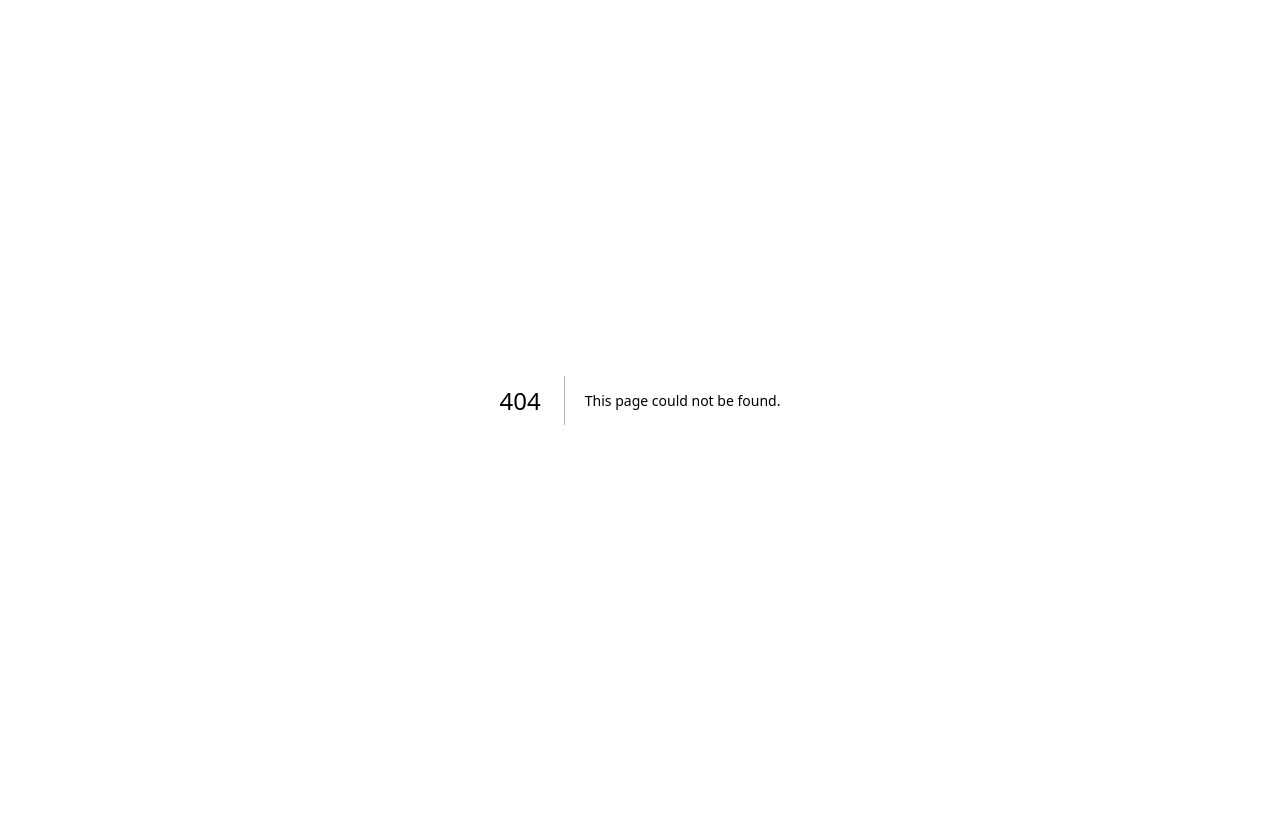
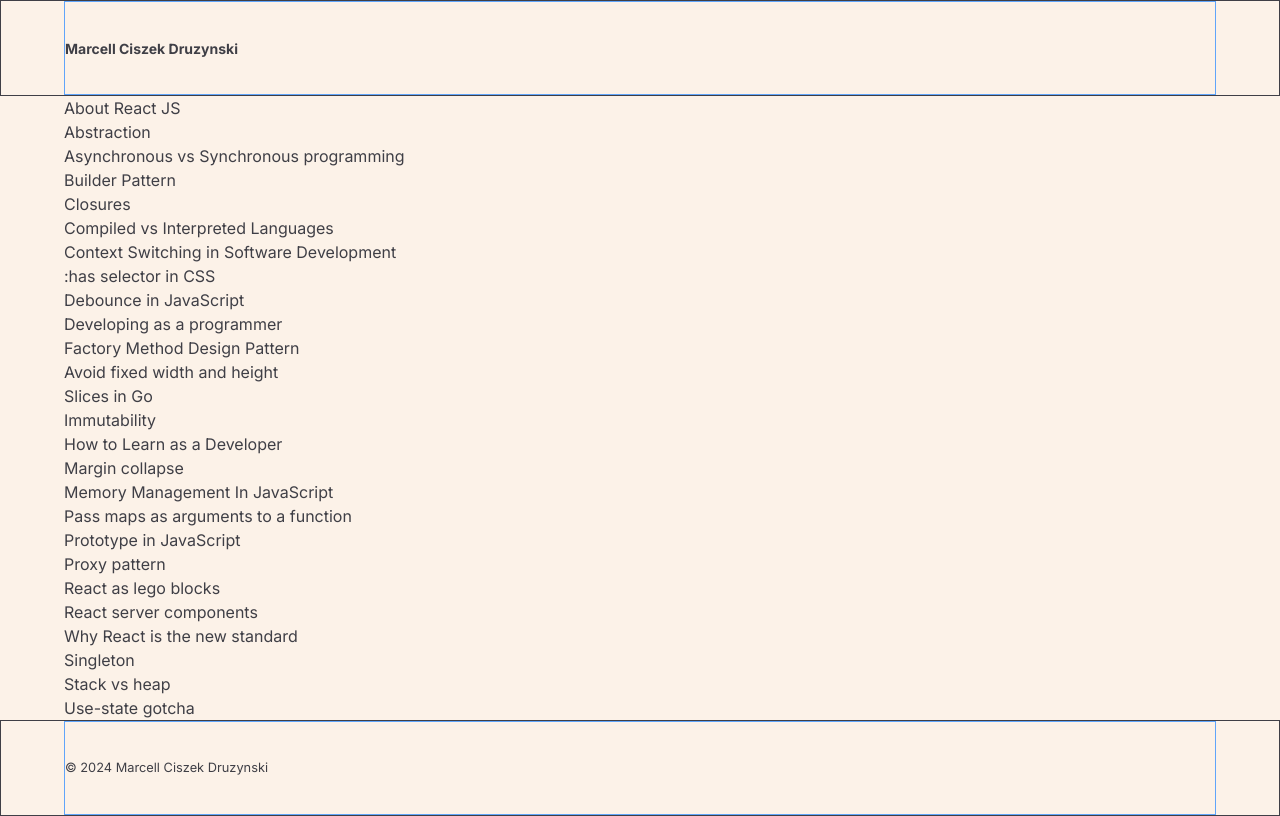
Before and after one commit to masiucd/marcell_ciszek_druzynski.com, a Next.js app: page /blog in a window 1280 px wide. Before the commit this address had no page. Built offline with nearby package versions, Linux system fonts and the light colour scheme.

Commit message:
Add new pages and update styles

```diff
--- a/content/posts/css-has.mdx
+++ b/content/posts/css-has.mdx
@@ -1,5 +1,5 @@
 ---
-title: "The :has selector in CSS"
+title: ":has selector in CSS"
 about: "The :has selector in CSS has taken the CSS community by storm, offering the power to accomplish complex tasks with ease. In this post, I will provide a comprehensive overview of how the :has selector works, how to use it, and what it replaces."
 date: 2023-03-01
 updated: 2023-03-01
--- /dev/null
+++ b/src/app/(main)/blog/[slug]/page.tsx
@@ -0,0 +1,65 @@
+import {Code} from "bright";
+import {notFound} from "next/navigation";
+import {MDXRemote} from "next-mdx-remote/rsc";
+
+import {PageWrapper} from "@/components/page-wrapper";
+import {getPost, slugify} from "@/lib/db";
+
+Code.lineNumbers = true;
+Code.theme = {
+  dark: "github-dark",
+  light: "github-light",
+};
+
+export default function PostPageSlug({
+  params,
+}: {
+  params: {
+    slug: string;
+  };
+}) {
+  let post = getPost(params.slug);
+  if (!post) {
+    return notFound();
+  }
+
+  let {frontMatter, content, titles} = post;
+  return (
+    // <PageWrapper className="max-w-none  md:max-w-7xl">
+    <PageWrapper>
+      <section className="bg-gray-800 text-white">
+        <h1>{frontMatter.title}</h1>
+        <p>{frontMatter.date}</p>
+        <p>{frontMatter.about}</p>
+        <ul>
+          {frontMatter.tags.map((x) => (
+            <li key={x}>{x}</li>
+          ))}
+        </ul>
+      </section>
+      <section className="flex justify-between border border-green-500">
+        {/* class="flex flex-col border-dark border-t-2 dark:border-off-white dark:prose-invert m-auto max-w-2xl md:prose-xl mt-4 overflow-hidden prose prose-lg pt-8" */}
+        <article className="prose-sm m-auto flex max-w-none flex-col  bg-red-300 dark:prose-invert md:prose-base">
+          <MDXRemote
+            source={content}
+            components={{
+              pre: Code,
+            }}
+            // options={{rehypePlugins: [require("rehype-slug")]}}
+          />
+        </article>
+        {/* class="pr-4 basis-[20%] flex-col hidden items-end max-h-[calc(100vh_-_13rem)] overflow-auto scrollbar sticky top-0 xl:flex" */}
+        <aside className="sticky top-0 flex max-h-[32rem]  basis-[100%] flex-col border border-red-600 xl:flex ">
+          <p>Table of contents</p>
+          <ul>
+            {titles.map((x) => (
+              <li key={x}>
+                <a href={`#${slugify(x)}`}>{x}</a>
+              </li>
+            ))}
+          </ul>
+        </aside>
+      </section>
+    </PageWrapper>
+  );
+}
--- /dev/null
+++ b/src/app/(main)/blog/layout.tsx
@@ -0,0 +1,15 @@
+import {type Metadata} from "next";
+import {type ReactNode} from "react";
+
+export const metadata: Metadata = {
+  title: "Marcell Ciszek Druzynski | Blog",
+  description: "Blog page",
+};
+
+export default function BlogLayout({
+  children,
+}: Readonly<{
+  children: ReactNode;
+}>) {
+  return <>{children}</>;
+}
--- /dev/null
+++ b/src/app/(main)/blog/page.tsx
@@ -0,0 +1,19 @@
+import Link from "next/link";
+
+import {PageWrapper} from "@/components/page-wrapper";
+import {getAllPostData} from "@/lib/db";
+
+export default function BlogPage() {
+  let posts = getAllPostData();
+  return (
+    <PageWrapper>
+      <ul>
+        {posts.map((post) => (
+          <li key={post.slug}>
+            <Link href={`/blog/${post.slug}`}>{post.title}</Link>
+          </li>
+        ))}
+      </ul>
+    </PageWrapper>
+  );
+}
--- /dev/null
+++ b/src/app/(main)/layout.tsx
@@ -0,0 +1,30 @@
+import Link from "next/link";
+import {type ReactNode} from "react";
+
+export default function Layout({
+  children,
+}: Readonly<{
+  children: ReactNode;
+}>) {
+  return (
+    <>
+      <header className="flex h-[6rem] border border-gray-700 ">
+        <div className="app-width mx-auto  flex flex-1 items-center border border-blue-400">
+          <Link href="/">
+            <strong className="text-sm font-bold">
+              Marcell Ciszek Druzynski
+            </strong>
+          </Link>
+        </div>
+      </header>
+      <main className="flex min-h-[calc(100dvh-12rem)] flex-col">
+        {children}
+      </main>
+      <footer className="flex h-[6rem] border border-gray-700">
+        <div className="app-width mx-auto  flex flex-1 items-center border border-blue-400">
+          <small>© {new Date().getFullYear()} Marcell Ciszek Druzynski</small>
+        </div>
+      </footer>
+    </>
+  );
+}
--- /dev/null
+++ b/src/app/(main)/page.tsx
@@ -0,0 +1,13 @@
+import Link from "next/link";
+
+import {PageWrapper} from "@/components/page-wrapper";
+
+export default function Home() {
+  return (
+    <PageWrapper>
+      <h1>
+        <Link href="/blog">Blog</Link>
+      </h1>
+    </PageWrapper>
+  );
+}
--- a/src/app/globals.css
+++ b/src/app/globals.css
@@ -11,8 +11,9 @@
 html {
   @apply text-base;
 }
+/* rgb(252 241 230 / var(--tw-bg-opac */
 body {
-  @apply text-gray-900 dark:text-gray-100 bg-gray-50 dark:bg-gray-900;
+  @apply text-gray-700 dark:text-gray-100 bg-linen-50 dark:bg-gray-900;
 }
 
 @layer components {
--- a/src/app/layout.tsx
+++ b/src/app/layout.tsx
@@ -1,18 +1,20 @@
-import type { Metadata } from "next";
-import { Inter } from "next/font/google";
 import "./globals.css";
 
-const inter = Inter({ subsets: ["latin"] });
+import type {Metadata} from "next";
+import {Inter} from "next/font/google";
+import {type ReactNode} from "react";
+
+const inter = Inter({subsets: ["latin"]});
 
 export const metadata: Metadata = {
-  title: "Create Next App",
-  description: "Generated by create next app",
+  title: "Marcell Ciszek Druzynski",
+  description: "Marcell Ciszek Druzynski, my personal website and blog.",
 };
 
 export default function RootLayout({
   children,
 }: Readonly<{
-  children: React.ReactNode;
+  children: ReactNode;
 }>) {
   return (
     <html lang="en">
--- a/src/app/page.tsx
+++ /dev/null
@@ -1,7 +0,0 @@
-export default function Home() {
-  return (
-    <>
-      <p className="bg-red-300 text-red-400">asdasd</p>
-    </>
-  );
-}
--- /dev/null
+++ b/src/lib/db.ts
@@ -0,0 +1,106 @@
+import {readdirSync, readFileSync} from "node:fs";
+import {join} from "node:path";
+
+export function getAllPosts() {
+  let path = join(process.cwd(), "content", "posts");
+
+  return readdirSync(path).map((x) => {
+    let data = readFileSync(join(path, x), "utf-8");
+    let frontMatter = getFrontMatter(data);
+
+    let content = getContent(data);
+    let titles = getTitlesFromContent(content);
+    console.log("🚀 ~ returnreaddirSync ~ titles:", titles);
+    return {
+      frontMatter: {
+        ...frontMatter,
+        slug: slugify(frontMatter.title),
+        tags: frontMatter.tags.split(", "),
+      },
+      content,
+      titles,
+    };
+  });
+}
+
+export function getAllPostData() {
+  return getAllBlogPostNames().map((p) => {
+    let post = readFileSync(
+      join(process.cwd(), "content", "posts", p + ".mdx"),
+      "utf-8",
+    );
+    let frontMatter = getFrontMatter(post);
+    return {
+      ...frontMatter,
+      slug: slugify(frontMatter.title),
+    };
+  });
+}
+
+export function getPost(slug: string) {
+  return getAllPosts().find((x) => x.frontMatter.slug === slug);
+}
+
+const regexForFrontMatter = /---\n([\s\S]+?)\n---/;
+type FrontMatter = {
+  title: string;
+  about: string;
+  date: string;
+  tags: string;
+  updated: string;
+};
+
+function getAllBlogPostNames() {
+  let path = join(process.cwd(), "content", "posts");
+  return readdirSync(path).map((x) => x.replaceAll(".mdx", ""));
+}
+
+function getFrontMatter(data: string): FrontMatter {
+  let match = data.match(regexForFrontMatter);
+  if (!match) {
+    return {
+      title: "",
+      about: "",
+      date: "",
+      tags: "",
+      updated: "",
+    };
+  }
+  let frontMatter = match[1];
+  let lines = frontMatter.split("\n");
+  let obj = lines.reduce<FrontMatter>((acc, line) => {
+    let [key, value] = line.split(": ");
+    acc[key as keyof FrontMatter] = value.replace(/"/g, "");
+    return acc;
+  }, {} as FrontMatter);
+  return obj;
+}
+
+export function slugify(text: string) {
+  return text
+    .toString()
+    .toLowerCase()
+    .replace(/\s+/g, "-") // Replace spaces with -
+    .replace(/[^\w-]+/g, "") // Remove all non-word chars
+    .replace(/--+/g, "-") // Replace multiple - with single -
+    .replace(/^-+/, "") // Trim - from start of text
+    .replace(/-+$/, ""); // Trim - from end of text
+}
+
+function getContent(data: string) {
+  let match = data.match(regexForFrontMatter);
+  if (!match) {
+    return "";
+  }
+  let content = data.slice(match[0].length);
+  return content;
+}
+
+function getTitlesFromContent(content: string) {
+  let titleRegexMarkdown = /(?<=^#{1,6} ).*$/gm;
+  let match = content.match(titleRegexMarkdown);
+  if (!match) {
+    return [];
+  }
+  return Array.from(new Set(match));
+}
```
Lines whose indentation alone changed are shown as unchanged.
